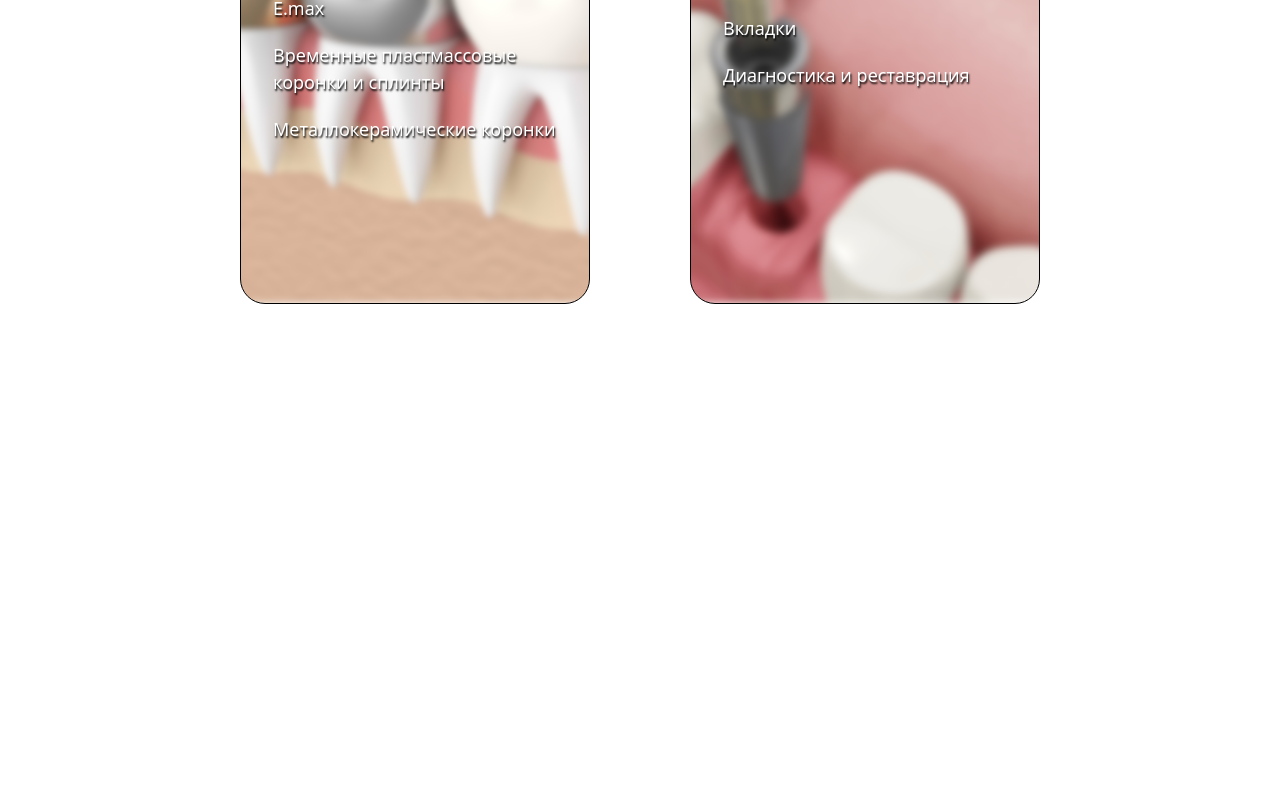
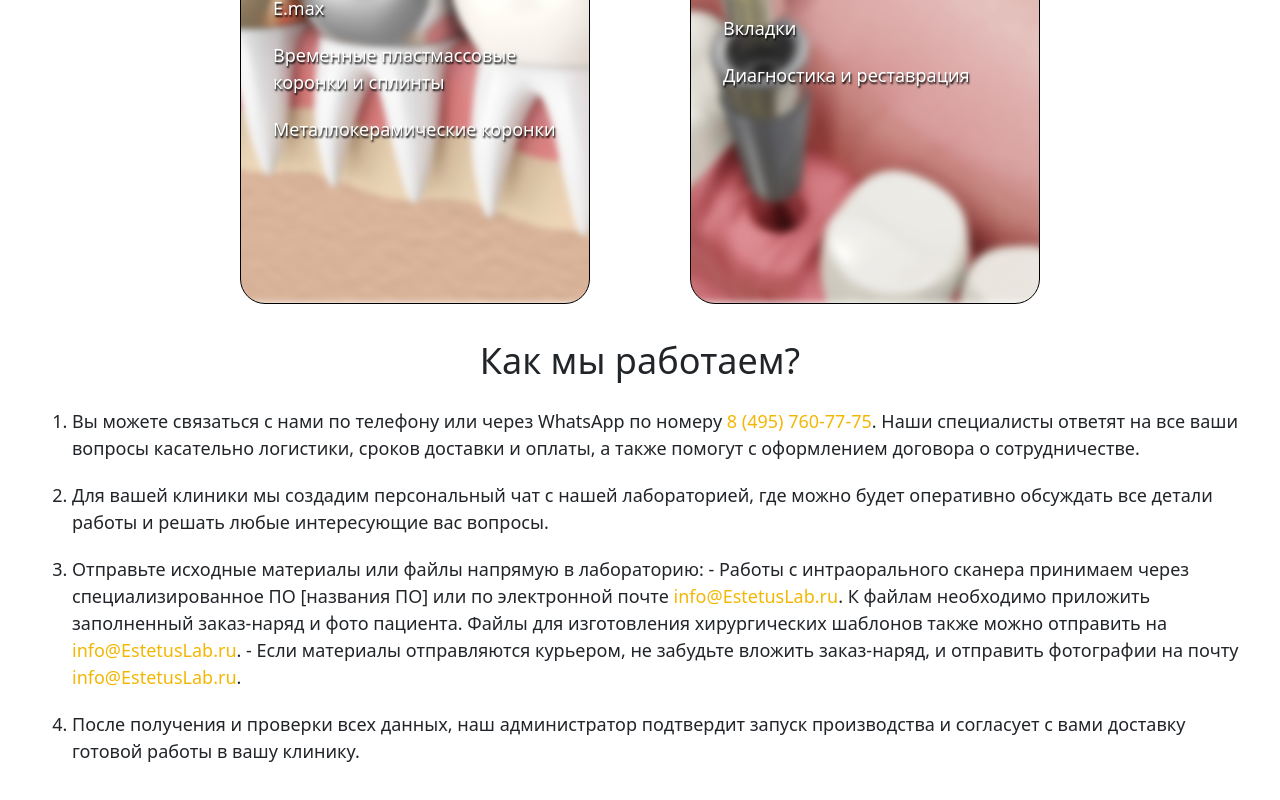
Before and after one commit to Waggerok/estetus, a React (Create React App) app: page /services in a window 1280 px wide. Shown: the part 762-1562 px from the top of the page. Before the commit the page ends 1116 px from the top, so only its background shows below. Built offline with nearby package versions, Linux system fonts and the light colour scheme; no server answers.

Commit message:
some changes

```diff
--- a/src/pages/Contacts.jsx
+++ b/src/pages/Contacts.jsx
@@ -56,7 +56,6 @@ const Contacts = () => {
                             </div>
                         </div>
                     </div>
-
                 </div>
             </div>
         </div>
--- a/src/pages/Main.jsx
+++ b/src/pages/Main.jsx
@@ -19,7 +19,7 @@ import shape from '../img/logos/3shape-logo.png';
 import dekema from '../img/logos/dekema-logo.png';
 import geomedi from '../img/logos/geomedi-logo.png';
 import ivoclar from '../img/logos/ivoclar-logo.png';
-import kurray from '../img/logos/kurray-logo.png';
+import kuraray from '../img/logos/kurray-logo.png';
 import shick from '../img/logos/schick-logo.png';
 
 const Main = () => {
@@ -226,27 +226,41 @@ const Main = () => {
                     </div>
                     <div className="partners__logos">
                         <div className="partners__logos-item">
+                            <a href="https://www.3shape.com">
                                 <img src={shape} alt="shape"/>
+                            </a>
                         </div>
                         <div className="partners__logos-item">
+                            <a href="https://arumdental.com">
                                 <img src={arum} alt="arum" />
+                            </a>
                         </div>
                         <div className="partners__logos-item">
-                        <img src={kurray} alt="kurray" />
+                            <a href="https://www.kuraraynoritake.com/katana/ru/">
+                            <img src={kuraray} alt="kuraray" />
+                            </a>
                         </div>
                     </div>
                     <div className="partners__logos">
                         <div className="partners__logos-item">
+                            <a href="https://geomedi.ru">
                                 <img src={geomedi} alt="geomedi" />
+                            </a>
                         </div>
                         <div className="partners__logos-item">
+                            <a href="https://www.ivoclar.com">
                                 <img src={ivoclar} alt="ivoclar" />
+                            </a>
                         </div>
                         <div className="partners__logos-item">
+                            <a href="https://www.dekema.com/ru/">
                                 <img src={dekema} alt="dekema" />
+                            </a>
                         </div>
                         <div className="partners__logos-item">
+                            <a href="https://www.schick-dental.de/en/unternehmen.m">
                                 <img src={shick} alt="shick" />
+                            </a>
                         </div>
                     </div>
                 </section>
--- a/src/pages/Services.jsx
+++ b/src/pages/Services.jsx
@@ -9,7 +9,7 @@ const Services = () => {
                     Услуги
                 </div>
                 <div className="services__subtitle">
-                    Наша зуботехническая лаборатория предоставляет широкий спектр услуг, а также индивидуальный подход к каждому заказчику.
+                    Наша цифровая зуботехническая лаборатория предоставляет широкий спектр услуг, а также индивидуальный подход к каждому заказчику.
                 </div>
                 <div className="services__guarantee">
                     <ul>
@@ -60,6 +60,30 @@ const Services = () => {
                         </div>
                     </div>
                 </div>
+                <div className="services__work">
+                    <div className="services__work_title">
+                        Как мы работаем?
+                    </div>
+                    <div className="services__work_list">
+                        <ol>
+                            <li>
+
+                                Вы можете связаться с нами по телефону или через WhatsApp по номеру <a href='tel: 8 (495) 760-77-75'>8 (495) 760-77-75</a>. Наши специалисты ответят на все ваши вопросы касательно логистики, сроков доставки и оплаты, а также помогут с оформлением договора о сотрудничестве.
+                            </li>
+                            <li>
+                                Для вашей клиники мы создадим персональный чат с нашей лабораторией, где можно будет оперативно обсуждать все детали работы и решать любые интересующие вас вопросы.
+
+                            </li>
+                            <li>
+                                Отправьте исходные материалы или файлы напрямую в лабораторию: - Работы с интраорального сканера принимаем через специализированное ПО [названия ПО] или по электронной почте <span>info@EstetusLab.ru</span>. К файлам необходимо приложить заполненный заказ-наряд и  фото пациента. Файлы для изготовления хирургических шаблонов также можно отправить на <span>info@EstetusLab.ru</span>.
+                            - Если материалы отправляются курьером, не забудьте вложить заказ-наряд, и отправить фотографии на почту <span>info@EstetusLab.ru</span>.
+                            </li>
+                            <li>
+                                После получения и проверки всех данных, наш администратор подтвердит запуск производства и согласует с вами доставку готовой работы в вашу клинику.
+                            </li>
+                        </ol>
+                    </div>
+                </div>
             </section>
         </div>
     )
--- a/src/sass/App.sass
+++ b/src/sass/App.sass
@@ -381,6 +381,21 @@ body
                     li
                         padding: 10px 0
                         font-size: 18px
+    &__work
+        margin-top: 30px
+        &_title
+            text-align: center
+            font-size: 36px
+        &_list
+            ol
+                li
+                    margin-top: 20px
+                    font-size: 18px
+                    a
+                        text-decoration: none
+                        color: $main-color
+                    span
+                        color: $main-color
 
 #variant-item_1
     background: url(../img/Koronki.png) center (center / cover) no-repeat
```
Also changed, not shown: src/sass/media.sass (+11 -0 lines), src/css/App.min.css, src/css/media.min.css, 2 other files (tests, documents, lock files or other folders). Lines whose indentation alone changed are shown as unchanged.
